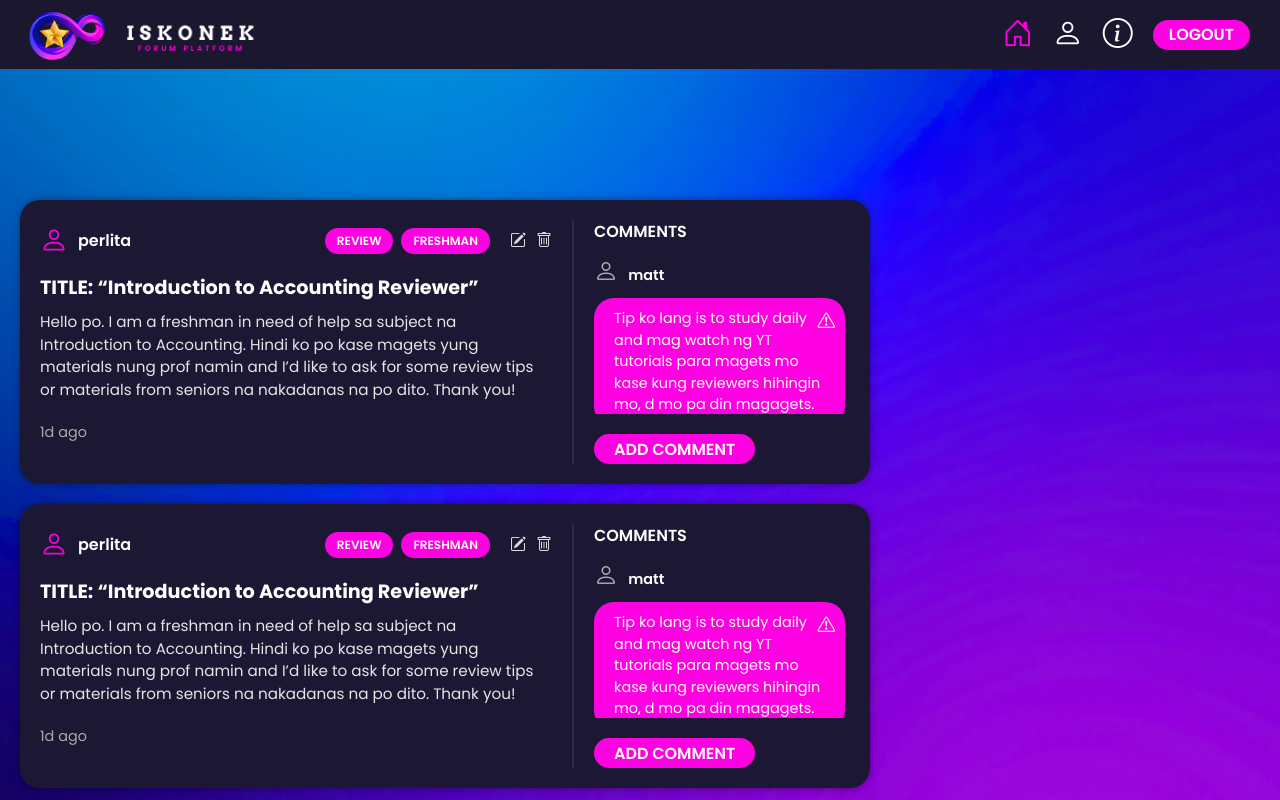
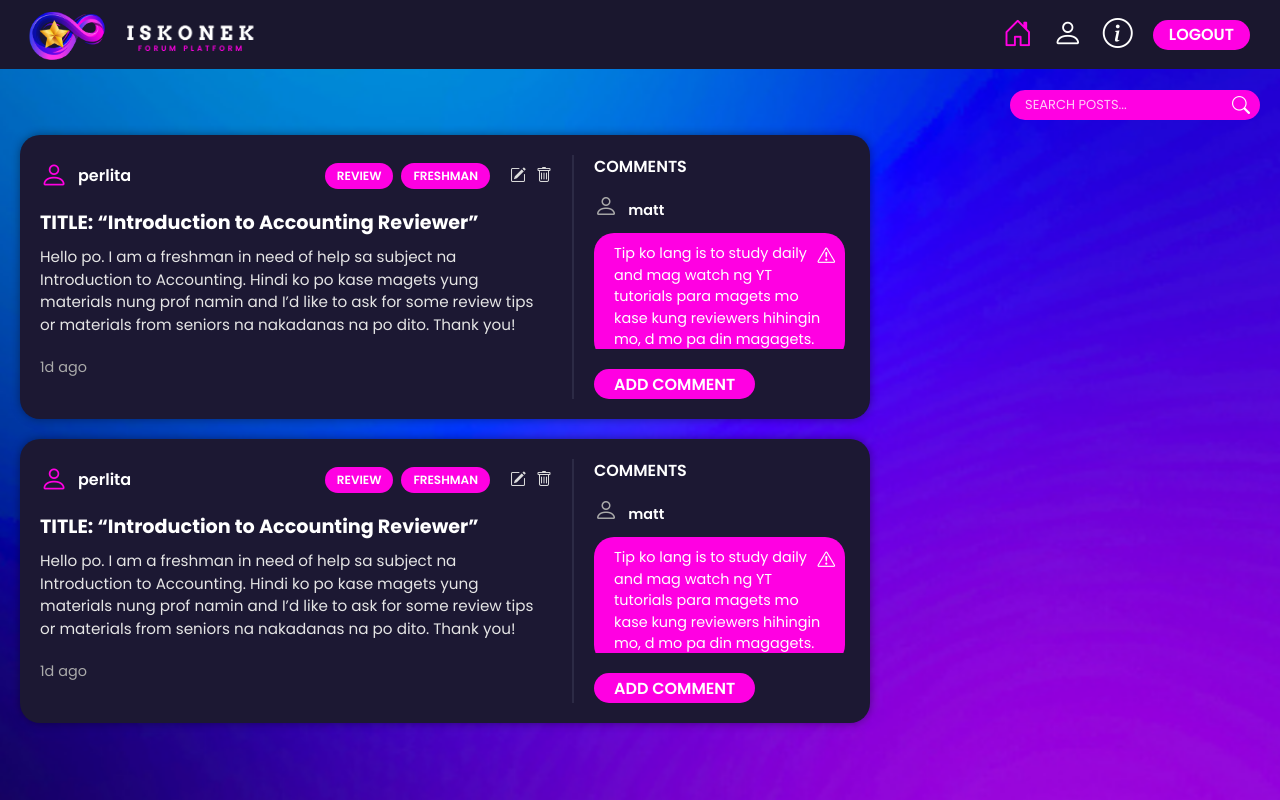
Before and after one commit to bautista-johnmatthew/Iskolutions-AWS-Solar-Power-Hackathon, a Flask app: page / in a window 1280 px wide. Run offline with Flask 3, Linux system fonts and the light colour scheme; some libraries are stand-ins or nearby versions.

Commit message:
add search box

```diff
--- a/web/src/static/css/feed-style.css
+++ b/web/src/static/css/feed-style.css
@@ -7,14 +7,14 @@ body, html {
 }
 
 .feed-background {
-  background: url("/static/img/gradient-wallpaper.png") no-repeat center center fixed;
+  background: url("../img/gradient-wallpaper.png") no-repeat center center fixed;
   background-size: cover;
   display: flex;
-  flex-direction: column; /* NEW: stack nav + feed vertically */
+  flex-direction: column;
   align-items: center;
-  min-height: 100vh; /* allow more height as content grows */
+  min-height: 100vh;
   width: 100%;
-  padding-top: 80px; /* space for navbar */
+  padding-top: 80px;
 }
 
 .navbar {
@@ -90,7 +90,7 @@ body, html {
   align-items: flex-start;
   width: 100%;
   max-width: 1300px;
-  margin: 120px auto 40px;
+  margin: 10px auto 40px;
   padding: 0 20px;
 }
 
@@ -263,3 +263,56 @@ body, html {
 .comments-scrollable::-webkit-scrollbar-track {
   background-color: transparent;
 }
+
+.search-bar-wrapper {
+  display: flex;
+  justify-content: flex-end;
+  margin-bottom: 15px;
+  width: 100%;
+}
+
+/* You already have this, but here’s a reminder */
+.input-icon {
+  position: relative;
+  width: 250px;
+}
+
+.input-icon input {
+  width: 100%;
+  height: 30px;
+  padding: 10px 45px 10px 15px;
+  border-radius: 999px;
+  border: none;
+  background-color: #FF00E2;
+  color: white;
+  font-size: 13px;
+}
+
+.input-icon input::placeholder {
+  color: white;
+  opacity: 0.8;
+}
+
+.input-icon input:focus {
+  background-color: #FF00E2;
+  color: white;
+  outline: none;
+  box-shadow: none;
+}
+
+.search-btn {
+  position: absolute;
+  right: 10px;
+  top: 50%;
+  transform: translateY(-50%);
+  background: none;
+  border: none;
+  color: white;
+  font-size: 18px;
+  cursor: pointer;
+  padding: 0;
+}
+
+.search-btn:focus {
+  outline: none;
+}
--- a/web/src/templates/feed.html
+++ b/web/src/templates/feed.html
@@ -26,8 +26,8 @@
     <!-- Navigation Bar -->
     <nav class="navbar">
     <div class="navbar-left">
-        <img src="/static/img/logo-no-name.png" alt="ISKONEK Logo" class="nav-logo">
-        <img src="/static/img/logo-title.png" alt="ISKONEK Forum Text" class="nav-title-img">
+        <img src="../static/img/logo-no-name.png" alt="ISKONEK Logo" class="nav-logo">
+        <img src="../static/img/logo-title.png" alt="ISKONEK Forum Text" class="nav-title-img">
     </div>
     <div class="navbar-right">
         <a href="#" class="nav-link-active"><i class="bi bi-house-door"></i></a>
@@ -40,7 +40,18 @@
     <!-- Feed Container -->
     <div class="feed-container">
 
-        <!-- Post Template -->
+    <!-- Search bar aligned to the right -->
+    <div class="search-bar-wrapper">
+    <div class="input-icon">
+        <input type="text" id="search" class="form-control" placeholder="SEARCH POSTS..." />
+        <button type="submit" class="search-btn">
+        <i class="bi bi-search"></i>
+        </button>
+    </div>
+    </div>
+
+
+    <!-- Post Template -->
     <div class="post-wrapper">
         <div class="post-left">
         <div class="post-header">
```
